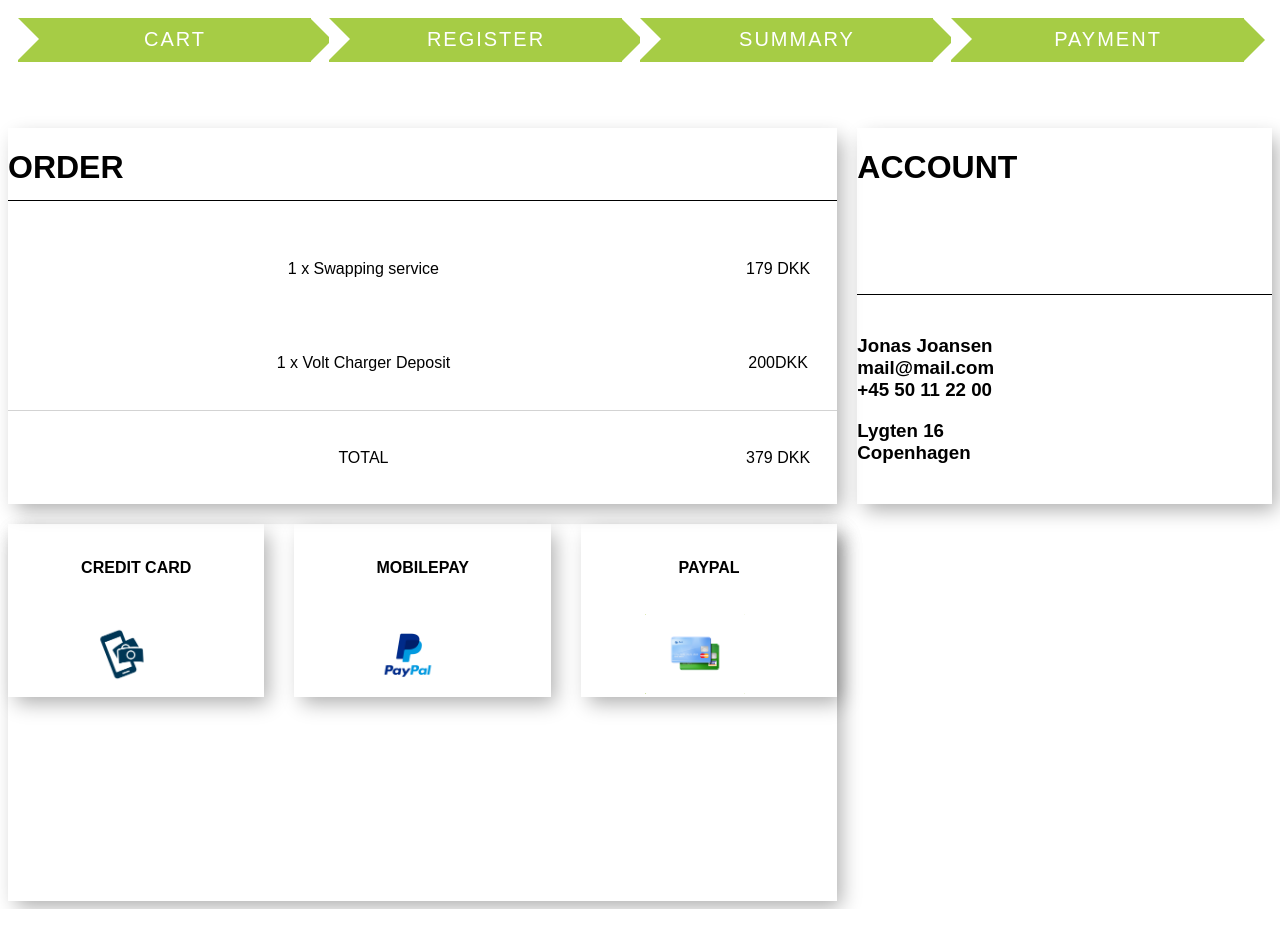
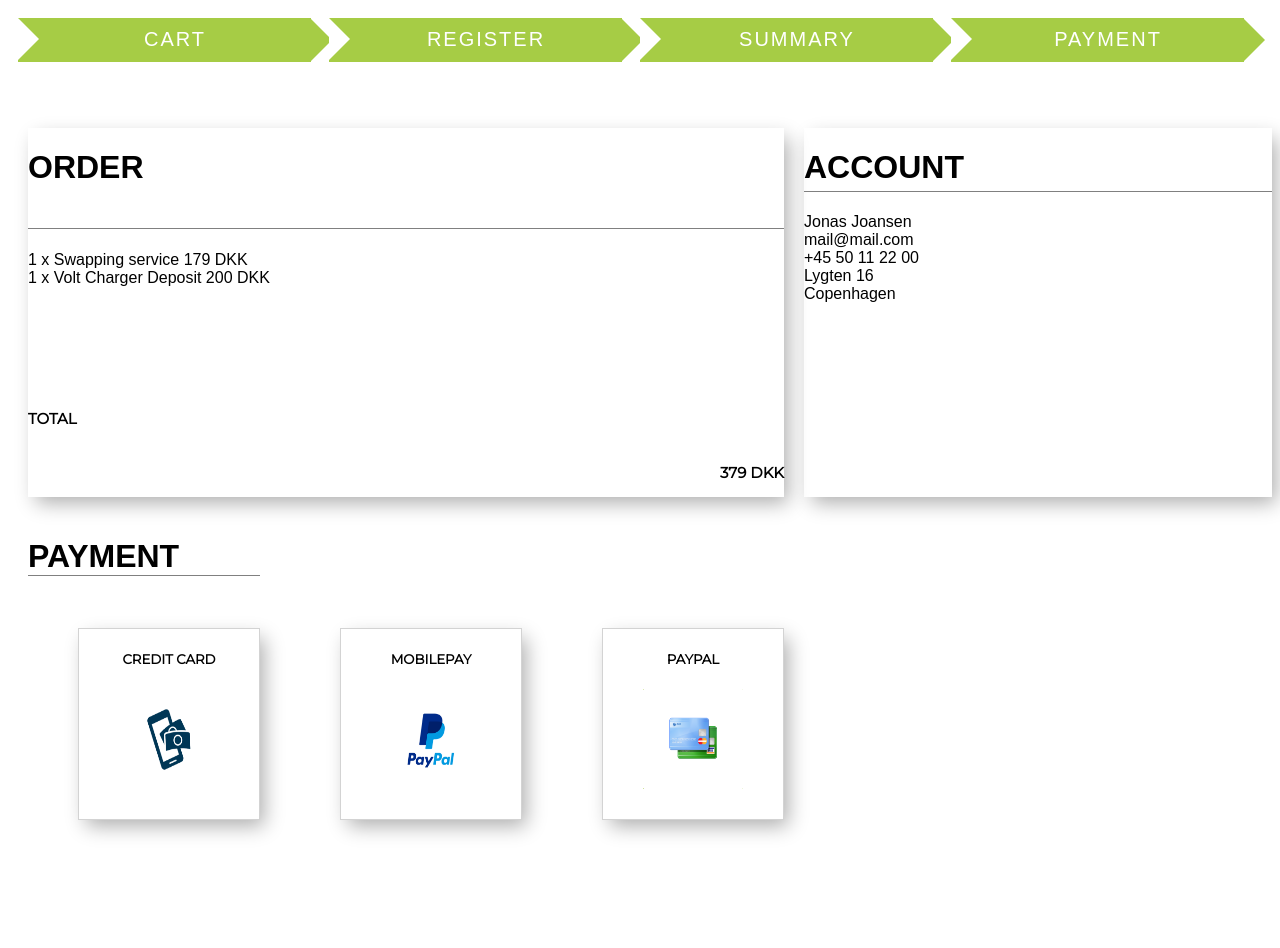
Before and after one commit to simmmonas/volt, a plain HTML site: page arrowsnav/summary.html in a window 1280 px wide. Before the commit the page ends 909 px from the top, so only its background shows below. Drawn offline with Linux system fonts and the light colour scheme.

Commit message:
Add files via upload

```diff
--- a/arrowsnav/sheet.css
+++ b/arrowsnav/sheet.css
@@ -1,5 +1,6 @@
 body {
     font-family: 'Proxima Nova', sans-serif;
+
 }
 nav {
     height: 100px;
@@ -11,7 +12,7 @@ nav {
     }
 
     h1 {
-        border-bottom: 1px solid black;
+        border-bottom: 1px solid grey;
     }
 
   ul {
@@ -77,34 +78,58 @@ nav {
 
   .wrapperMain {
       display: grid;
-      grid-template-columns: 2fr 1fr;
-      grid-template-rows: 1fr 1fr;
+      grid-template-columns: 1.5fr 1fr;
+      grid-template-rows: 0.8fr 0.5fr 1fr;
       grid-gap: 20px;
+      padding-left: 20px;
 
   }
   .wrapperMain2 {
     display: grid;
-    grid-template-columns: 2fr 1fr;
+    grid-template-columns: 1.5fr 1fr;
     grid-template-rows: 1fr 0.5fr;
     grid-gap: 20px;
 
 }
 
+
+#ic4 {
+    text-align: center;
+    padding-top: 30px;
+}
+
+
+.ic {
+    text-align: center;
+    justify-content: center;
+    align-items: center;
+    border: 1px lightgray solid;
+    width: 180px;
+  margin-bottom: 50px;
+  margin-left: 50px;
+
+  -webkit-box-shadow: 6px 8px 19px -2px rgba(0, 0, 0, 0.32);
+  -moz-box-shadow: 6px 8px 19px -2px rgba(0, 0, 0, 0.32);
+  box-shadow: 6px 8px 19px -2px rgba(0, 0, 0, 0.32);
+}
+
+
+.ic:hover {
+    border: 2px #A6CC45 solid;
+}
   .payment {
       display: grid;
       grid-template-columns: 1fr 1fr 1fr;
-      grid-template-rows: 1fr 1fr;
+      grid-template-rows: 1fr 3fr;
       grid-gap: 30px;
-      -webkit-box-shadow: 6px 8px 19px -2px rgba(0, 0, 0, 0.32);
-  -moz-box-shadow: 6px 8px 19px -2px rgba(0, 0, 0, 0.32);
-  box-shadow: 6px 8px 19px -2px rgba(0, 0, 0, 0.32);
+
   }
 
 
   .account {
       display: grid;
       grid-template-columns: 1fr;
-      grid-template-rows: 1fr 1fr;
+      grid-template-rows: 0.3fr 1fr;
       -webkit-box-shadow: 6px 8px 19px -2px rgba(0, 0, 0, 0.32);
   -moz-box-shadow: 6px 8px 19px -2px rgba(0, 0, 0, 0.32);
   box-shadow: 6px 8px 19px -2px rgba(0, 0, 0, 0.32);
@@ -115,9 +140,7 @@ nav {
     grid-template-columns: 1fr 1fr;
     grid-template-rows: 0.3fr 1fr;
     grid-gap: 30px;
-    -webkit-box-shadow: 6px 8px 19px -2px rgba(0, 0, 0, 0.32);
--moz-box-shadow: 6px 8px 19px -2px rgba(0, 0, 0, 0.32);
-box-shadow: 6px 8px 19px -2px rgba(0, 0, 0, 0.32);
+
 }
 
 
@@ -125,7 +148,7 @@ box-shadow: 6px 8px 19px -2px rgba(0, 0, 0, 0.32);
   .order {
     display: grid;
     grid-template-columns: 1fr;
-    grid-template-rows:  1fr 1fr 1fr 1fr;
+    grid-template-rows:  1fr 1fr 1fr;;
 
     -webkit-box-shadow: 6px 8px 19px -2px rgba(0, 0, 0, 0.32);
 -moz-box-shadow: 6px 8px 19px -2px rgba(0, 0, 0, 0.32);
@@ -139,13 +162,20 @@ box-shadow: 6px 8px 19px -2px rgba(0, 0, 0, 0.32);
 
 
 
-  .h5 {
-      font-weight: bolder;
-
+  h5 {
+      font-weight: bold;
+      font-family: 'Montserrat', sans-serif;
+     grid-area: heading;
+     text-align: center;
 
   }
 
-
+  h6 {
+    font-weight: bold;
+    font-family: 'Montserrat', sans-serif;
+    text-align: left;
+    font-size: 15px;
+  }
 
   .ord1 {
       display: grid;
@@ -180,11 +210,21 @@ box-shadow: 6px 8px 19px -2px rgba(0, 0, 0, 0.32);
   .imgicon1 {
     height: 100px;
     width: 100px;
+    margin-top: 20px;
 
 
-    padding-top: 50px;
-    padding-left: 50px;
-    padding-bottom: 50px;
+    grid-area: img;
+
+
+}
+.imgicon2 {
+    height: 100px;
+    width: 100px;
+
+    align-content: center;
+
+
+
 
 
 }
@@ -206,8 +246,9 @@ box-shadow: 6px 8px 19px -2px rgba(0, 0, 0, 0.32);
 
   .icon2 {
     display: grid;
-    grid-template-columns: 1fr 1fr;
-    grid-template-rows: 1fr;
+   grid-template-areas: "img heading heading"
+                        "img text text";
+
 
 
     -webkit-box-shadow: 6px 8px 19px -2px rgba(0, 0, 0, 0.32);
@@ -237,9 +278,14 @@ box-shadow: 6px 8px 19px -2px rgba(0, 0, 0, 0.32);
 
 
 
-  h4 {
-text-align: center;
+  h3 {
+text-align: right;
+font-weight: bold;
+font-family: 'Montserrat', sans-serif;
+
+font-size: 15px;
   }
+
 
   .name1 {
       display: grid;
--- a/arrowsnav/summary.html
+++ b/arrowsnav/summary.html
@@ -33,24 +33,28 @@
 
 
     <div class="order">
+
+
+
             <h1>ORDER</h1>
 
 
 
 
+<div class="orderDetails">
 
-       <div class="ord1">
-           <div>1 x Swapping service</div> <div>179 DKK</div>
-        </div>
-        <div class="ord1">
-          <div> 1 x Volt Charger Deposit </div><div>200DKK</div>
+           1 x Swapping service 179 DKK
+           <br>
+
+
+          1 x Volt Charger Deposit 200 DKK
+
         </div>
 
-       <div class="ord2">
-            <div> TOTAL </div><div>379 DKK</div>
+            <div><h6> TOTAL</h6> <h3>379 DKK</h3></div>
 
 
-       </div>
+
 
     </div>
 
@@ -62,18 +66,18 @@
  <div class="account">
         <h1>ACCOUNT</h1>
     <div class="name">
-        <h3 class="name1">
 
 
-                            <div>Jonas Joansen</div>
-                           <div> mail@mail.com</div>
-                           <div> +45 50 11 22 00</div>
-    </h3>
 
-    <h3 class="name1">
-        <div>Lygten 16</div>
-        <div> Copenhagen </div>
-    </h3>
+                            <div>Jonas Joansen <br>
+                          mail@mail.com<br>
+                            +45 50 11 22 00</div>
+
+
+
+        <div>Lygten 16<br>
+         Copenhagen </div>
+
  </div>
 </div>
 
@@ -84,21 +88,21 @@
 
 
 <div class="payment">
-
-   <div class="icon1">
-       <h4>CREDIT CARD</h4>
-    <img src="css/icons/icon1.png" alt="" class="imgicon">
+    <h1>PAYMENT</h1> <div></div> <div></div>
+   <div class="ic">
+       <h5>CREDIT CARD</h5>
+    <img src="css/icons/icon1.png" alt="" class="imgicon2">
    </div>
 
-    <div class="icon1">
-        <h4>MOBILEPAY</h4>
+    <div class="ic">
+        <h5>MOBILEPAY</h5>
 
-            <img src="css/icons/icon2.png" alt="" class="imgicon">
+            <img src="css/icons/icon2.png" alt="" class="imgicon2">
     </div>
 
-    <div class="icon1">
-       <h4> PAYPAL </h4>
-            <img src="css/icons/icon3.png" alt="" class="imgicon">
+    <div class="ic">
+       <h5> PAYPAL </h5>
+            <img src="css/icons/icon3.png" alt="" class="imgicon2">
     </div>
 
 </div>
```
Also changed, not shown: arrowsnav/cart.html (+13 -11 lines).
